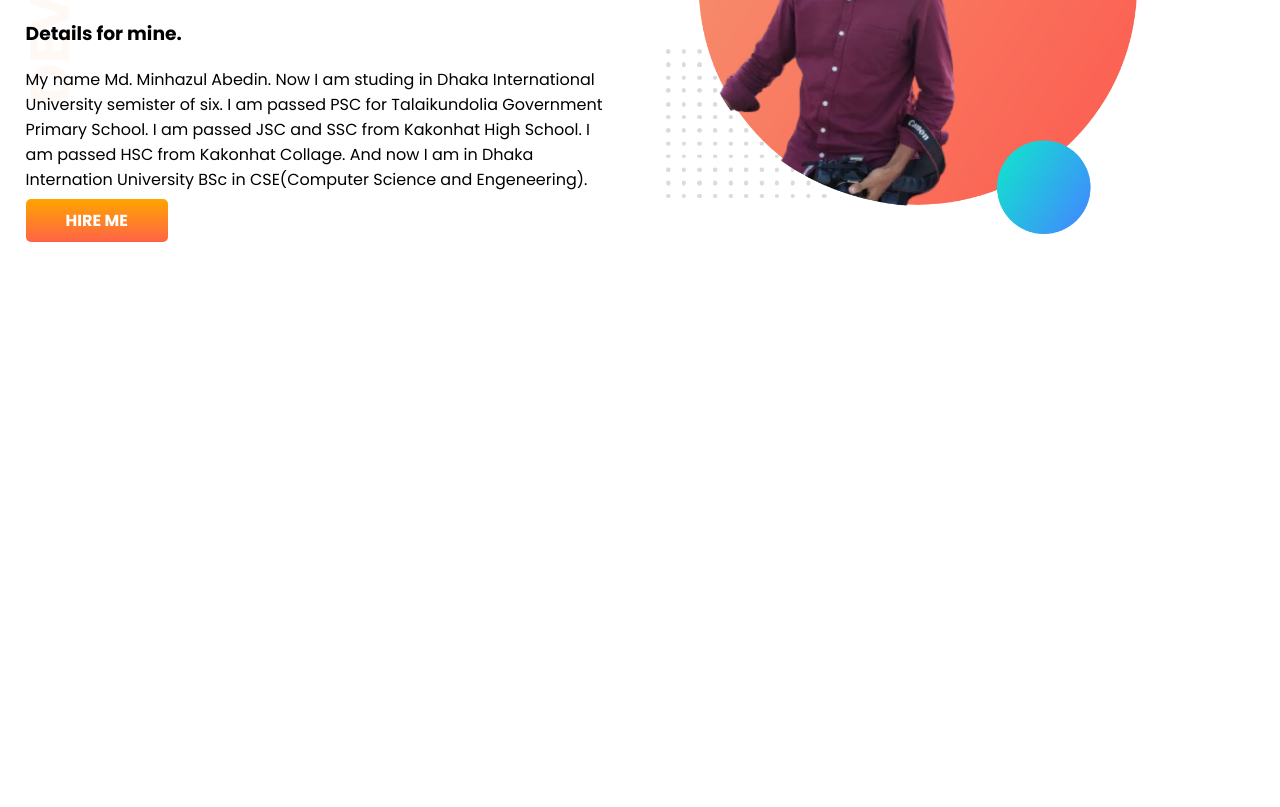
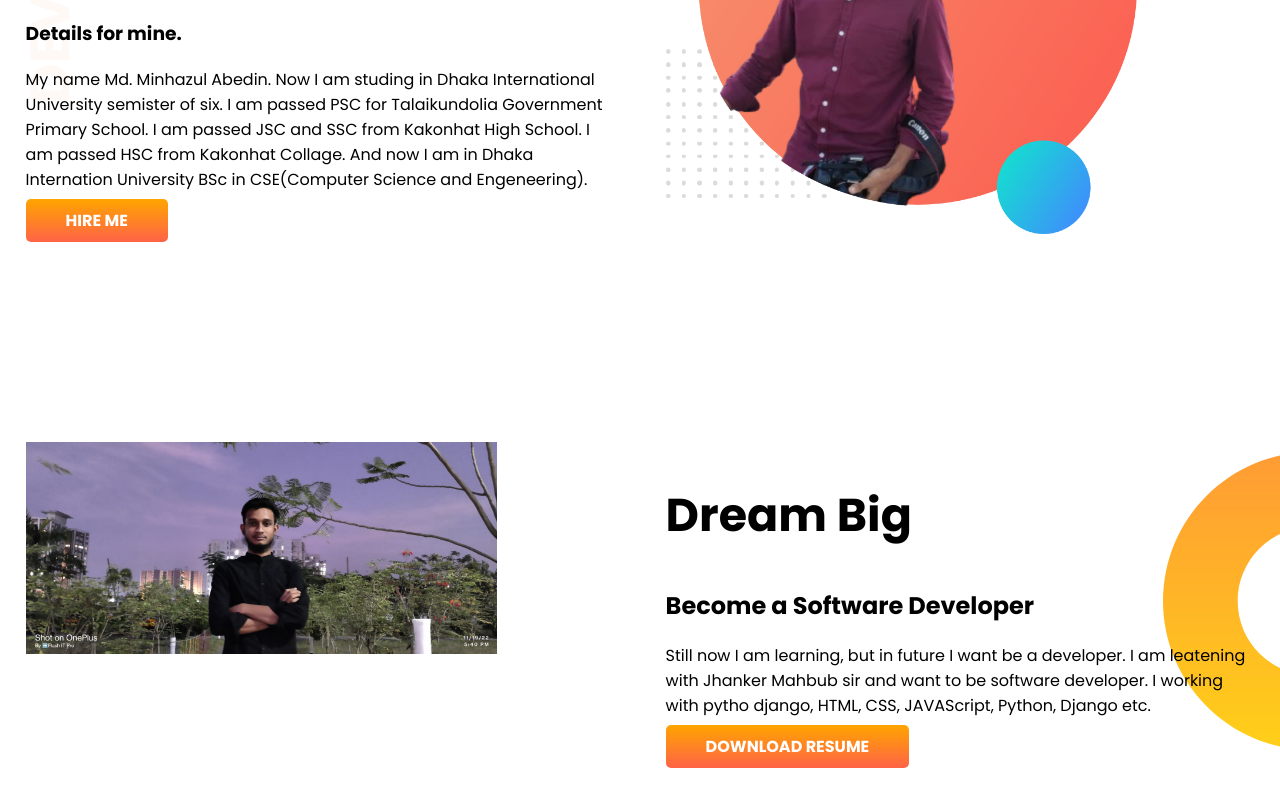
Before and after one commit to minhajn/developer-protfolio-Minhaz, a plain HTML site: page index.html in a window 1280 px wide. Shown: the part 259-1066 px from the top of the page. Before the commit the page ends 800 px from the top, so only its background shows below. Drawn offline with Linux system fonts and the light colour scheme.

Commit message:
middle done

```diff
--- a/index.html
+++ b/index.html
@@ -28,5 +28,19 @@
             <img src="images/Minhaz photopea 1.png" alt="">
         </div>
     </section>
+    <section class="dream-big">
+        <div class="Half-Width">
+            <img src="images/IMG-20221119-WA0006.jpg" alt="">
+        </div>
+        <div class="Half-Width">
+            <h1>Dream Big</h1>
+            <h2>Become a Software Developer</h2>
+            <p>Still now I am learning, but in future I want be a developer.
+                I am leatening with Jhanker Mahbub sir and want to be software developer.
+                I working with pytho django, HTML, CSS, JAVAScript, Python, Django etc.
+            </p>
+            <a class="link-button" href="https://www.linkedin.com/in/ma-minhajul-abedin-5236a6248/" target="_blank">DOWNLOAD RESUME</a>
+        </div>
+    </section>
 </body>
 </html>
--- a/style.css
+++ b/style.css
@@ -12,6 +12,7 @@ h1{
 }
 section{
     display: flex;
+    margin-bottom: 150px;
 }
 .Half-Width{
     width: 50%;
@@ -32,3 +33,8 @@ section{
     background-image: url(images/top-banner.png);
     background-repeat: no-repeat;
 }
+.dream-big{
+    background-image: url(images/dream-bg.png);
+    background-repeat: no-repeat;
+    background-position: right;
+}
```
Also changed, not shown: images/IMG-20221119-WA0006.jpg (renamed from showOff/IMG-20221119-WA0006.jpg).
